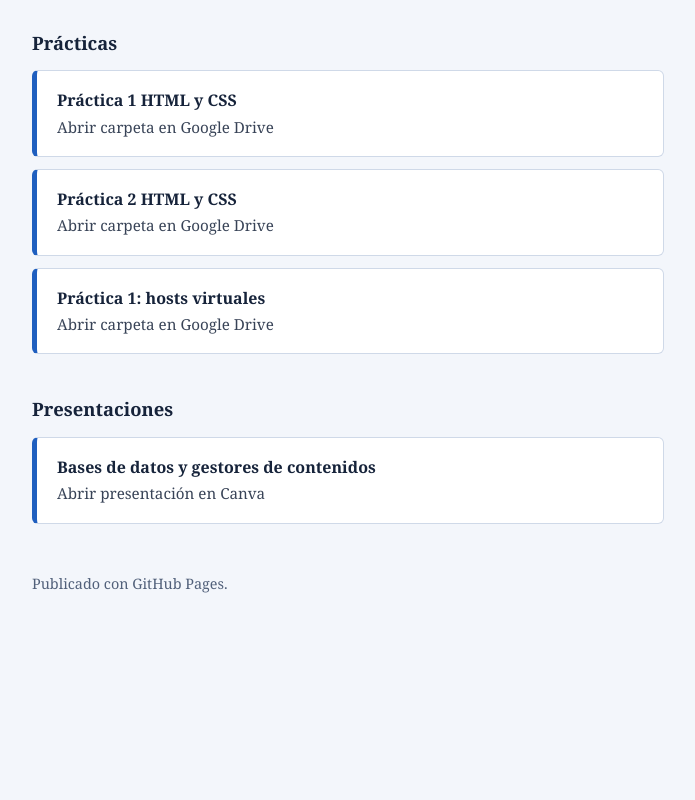
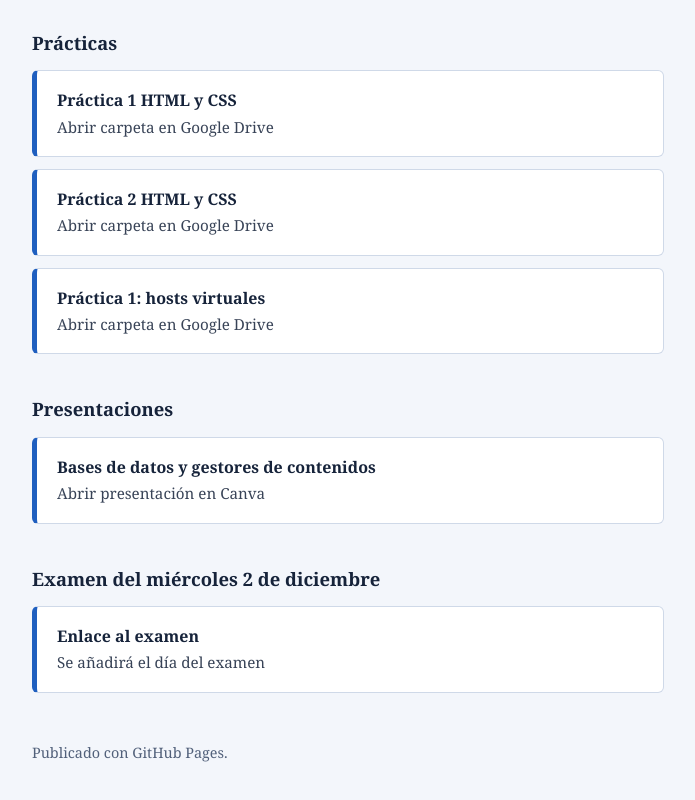
Before and after one commit to ErHarrow512/Aplicaciones-Web, a plain HTML site: page index.html in a window 1280 px wide. Shown: the part 338-1138 px from the top of the page, without its empty margins (292-987 px from the left). Before the commit the page ends 997 px from the top, so only its background shows below. Drawn offline with Linux system fonts and the light colour scheme.

Commit message:
Update index.html

```diff
--- a/index.html
+++ b/index.html
@@ -2,9 +2,11 @@
 <html lang="es">
 <head>
 <meta charset="UTF-8">
+<!-- Hace que la página se vea bien en el móvil -->
 <meta name="viewport" content="width=device-width, initial-scale=1">
 <title>Aplicaciones Web · Tareas de Juan Luis Díaz Urbina</title>
 <style>
+  /* Colores de la página (modo claro); se cambian aquí una sola vez */
   :root {
     --fondo: #f3f6fb;
     --superficie: #ffffff;
@@ -15,6 +17,7 @@
     --acento-texto: #ffffff;
     color-scheme: light;
   }
+  /* Colores cuando el móvil u ordenador está en modo oscuro */
   @media (prefers-color-scheme: dark) {
     :root {
       --fondo: #0f1724;
@@ -27,6 +30,7 @@
       color-scheme: dark;
     }
   }
+  /* El relleno no agranda las cajas */
   * { box-sizing: border-box; }
   html { scroll-padding-top: 1rem; }
   body {
@@ -36,11 +40,15 @@
     font-family: Georgia, "Times New Roman", serif;
     line-height: 1.65;
   }
+  /* Centra el contenido y limita su ancho */
   main { max-width: 42rem; margin: 0 auto; padding: 3rem 1.25rem 4rem; }
+  /* clamp(): el título se adapta al tamaño de pantalla */
   h1 { font-size: clamp(1.9rem, 6vw, 2.6rem); line-height: 1.15; margin: 0 0 .5rem; }
   .intro { color: var(--suave); margin: 0 0 2.5rem; }
   h2 { font-size: 1.15rem; margin: 2.5rem 0 .75rem; }
+  /* Listas sin viñetas y con las tarjetas una debajo de otra */
   ul { list-style: none; margin: 0; padding: 0; display: grid; gap: .75rem; }
+  /* Aspecto de cada tarjeta de enlace */
   a.enlace {
     display: block;
     padding: 1rem 1.25rem;
@@ -51,6 +59,7 @@
     color: var(--texto);
     text-decoration: none;
   }
+  /* Cambia de color al pasar el ratón o al navegar con el teclado */
   a.enlace:hover, a.enlace:focus-visible {
     background: var(--acento);
     color: var(--acento-texto);
@@ -70,6 +79,7 @@
   <h2>Carpeta general</h2>
   <ul>
     <li>
+      <!-- Plantilla de tarjeta: href = enlace, target="_blank" lo abre en pestaña nueva -->
       <a class="enlace" href="https://drive.google.com/drive/folders/1GqTjf8TrTDDF9ocu6TA59E8jvcWKw-Mx?usp=drive_link" target="_blank" rel="noopener">
         <span class="titulo">Mi Drive</span>
         <span class="detalle">Todas las tareas de Aplicaciones Web</span>
@@ -109,6 +119,17 @@
     </li>
   </ul>
 
+  <h2>Examen del miércoles 2 de diciembre</h2>
+  <ul>
+    <li>
+      <!-- Cuando tenga el enlace del examen, cambiaré el # de href por la dirección completa -->
+      <a class="enlace" href="#" target="_blank" rel="noopener">
+        <span class="titulo">Enlace al examen</span>
+        <span class="detalle">Se añadirá el día del examen</span>
+      </a>
+    </li>
+  </ul>
+
   <footer>Publicado con GitHub Pages.</footer>
 </main>
 </body>
```
